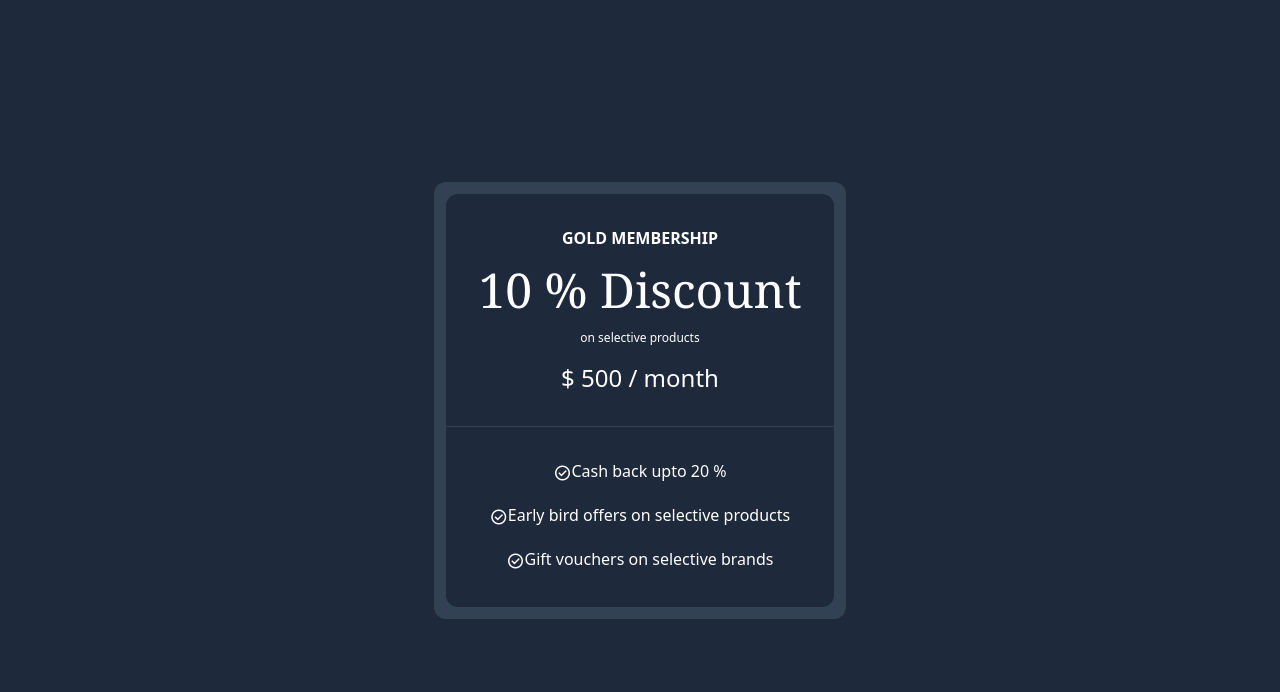
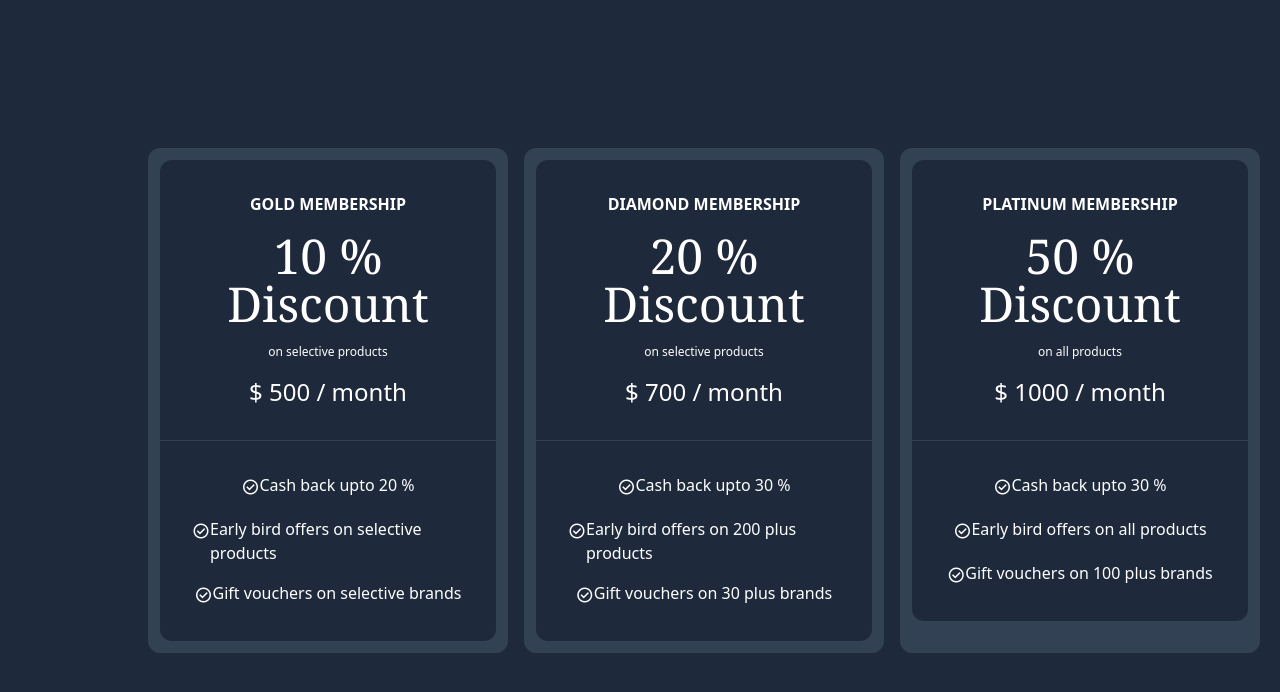
Before and after one commit to Dineshkumar-DDK/pricegrid_mini_project, a plain HTML site: page index.html in a window 1280 px wide. Drawn offline with nearby package versions, Linux system fonts and the light colour scheme.

Commit message:
completed the project practise file

```diff
--- a/index.html
+++ b/index.html
@@ -21,10 +21,10 @@
 
 <body>
     <!-- container -->
-    <main class="flex items-center justify-center bg-slate-800 h-screen">
+    <main class="flex items-center justify-center bg-slate-800 min-h-screen pl-0  overflow-x-auto md:pl-32">
         <!-- flexbox -->
-        <section class="flex flex-col md:flex-row space-y-4 md:space-y-0 md:space-x-4">
-            <!-- card -->
+        <section class="flex flex-col md:flex-row  px-1 my-4 mx-2 space-y-4 md:space-y-0  md:space-x-4 md:my-2 md:mx-4 ">
+            <!-- card 1-->
             <div class="bg-slate-700 hover:bg-violet-800 hover:scale-105 group transition-colors transition-transform duration-600 rounded-xl text-white">
                 <div class="p-8 mx-3 mt-3 rounded-t-xl bg-slate-800 flex flex-col space-y-4">
                     <h6
@@ -61,6 +61,80 @@
                 </div>
 
             </div>
+            <!-- card 2 -->
+            <div class="bg-slate-700 hover:bg-violet-800 hover:scale-105 group transition-colors transition-transform duration-600 rounded-xl text-white">
+                <div class="p-8 mx-3 mt-3 rounded-t-xl bg-slate-800 flex flex-col space-y-4">
+                    <h6
+                    class="text-md text-center  font-semibold uppercase"
+                    >Diamond Membership</h6>
+                    <h2 class="font-serif text-5xl  text-center">20 % Discount</h2>
+                    <p class="text-xs  text-center">on selective products </p>
+                     <h3 class="text-2xl text-center"> $ 700 / month</h3>
+                </div>
+                <div class="border-t border-slate-700 group-hover:border-violet-800 transition-colors duration-600"></div>
+                <div class="p-8 mx-3 mb-3 bg-slate-800 rounded-b-xl flex flex-col space-y-4 justify-center">
+                    <div class="flex flex-row justify-center">
+                        <span class="material-symbols-outlined  text-lg">
+                            check_circle
+                        </span>
+                        <p class="text-md"> Cash back upto 30 % </p>
+
+                    </div>
+                    <div class="flex flex-row justify-center">
+                        <span class="material-symbols-outlined  text-lg">
+                            check_circle
+                        </span>
+                        <p class="text-md">Early bird offers on 200 plus products </p>
+
+                    </div>
+                    <div class="flex flex-row justify-center">
+                        <span class="material-symbols-outlined  text-lg">
+                            check_circle
+                        </span>
+                        <p class="text-md">Gift vouchers on 30 plus brands</p>
+
+                    </div>
+
+                </div>
+
+            </div>
+            <!-- card 3-->
+            <div class="bg-slate-700 hover:bg-violet-800 hover:scale-105 group transition-colors transition-transform duration-600 rounded-xl text-white">
+                <div class="p-8 mx-3 mt-3 rounded-t-xl bg-slate-800 flex flex-col space-y-4">
+                    <h6
+                    class="text-md text-center  font-semibold uppercase"
+                    >Platinum Membership</h6>
+                    <h2 class="font-serif text-5xl  text-center">50 % Discount</h2>
+                    <p class="text-xs  text-center">on all products </p>
+                     <h3 class="text-2xl text-center"> $ 1000 / month</h3>
+                </div>
+                <div class="border-t border-slate-700 group-hover:border-violet-800 transition-colors duration-600"></div>
+                <div class="p-8 mx-3 mb-3 bg-slate-800 rounded-b-xl flex flex-col space-y-4 justify-center">
+                    <div class="flex flex-row justify-center">
+                        <span class="material-symbols-outlined  text-lg">
+                            check_circle
+                        </span>
+                        <p class="text-md"> Cash back upto 30 % </p>
+
+                    </div>
+                    <div class="flex flex-row justify-center">
+                        <span class="material-symbols-outlined  text-lg">
+                            check_circle
+                        </span>
+                        <p class="text-md">Early bird offers on all products </p>
+
+                    </div>
+                    <div class="flex flex-row justify-center">
+                        <span class="material-symbols-outlined  text-lg">
+                            check_circle
+                        </span>
+                        <p class="text-md">Gift vouchers on 100 plus brands</p>
+
+                    </div>
+
+                </div>
+
+            </div>
         </section>
     </main>
 
```
